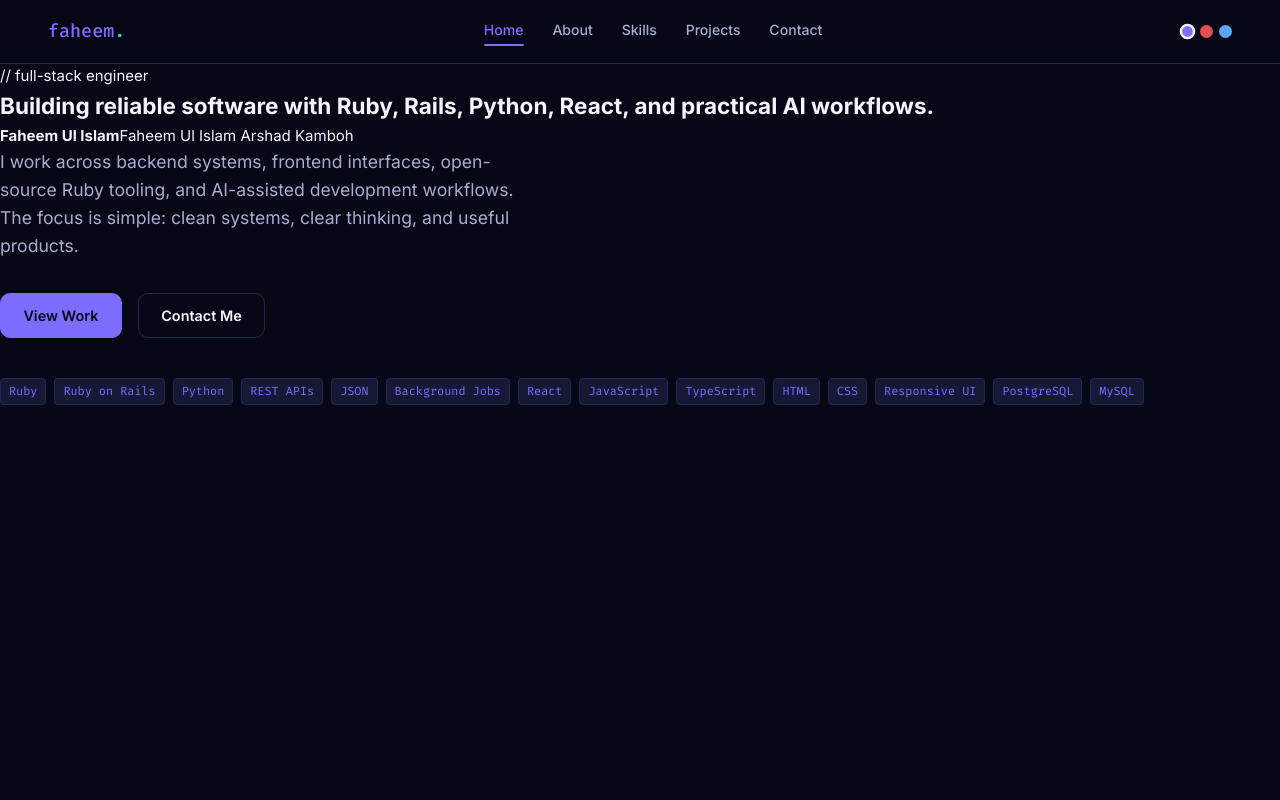
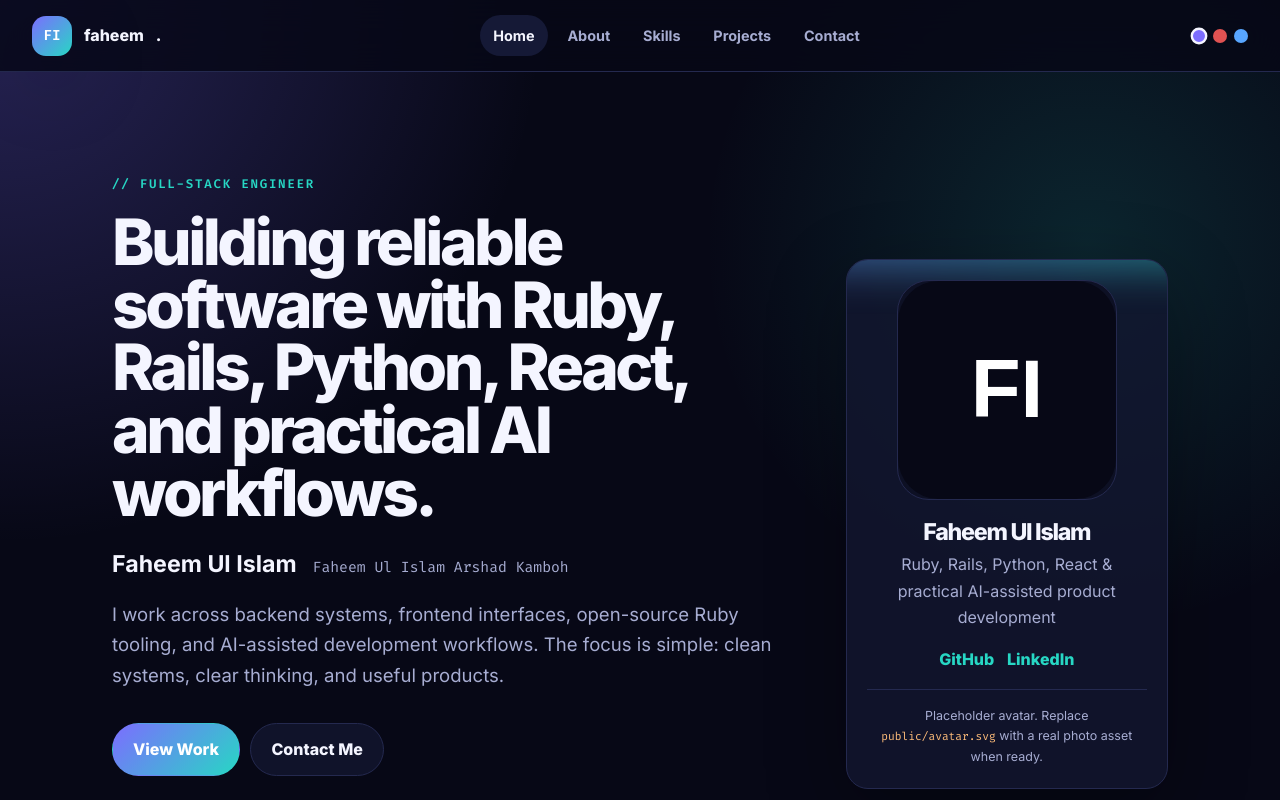
Before and after one commit to faheemKamboh/faheemKamboh.github.io, a React (Vite) app: page /#/ in a window 1280 px wide. Shown: the top 800 px of the page. Built offline with nearby package versions, Linux system fonts and the light colour scheme.

Commit message:
Redesign portfolio styles

```diff
--- a/src/index.css
+++ b/src/index.css
@@ -1,468 +1,413 @@
-/* ── Reset ── */
-*, *::before, *::after { box-sizing: border-box; margin: 0; padding: 0; }
-
-/* ── Tokens (Ruby default — overridden by ThemeContext) ── */
-:root {
-  --bg:      #120808;
-  --bg2:     #1c0f0f;
-  --bg3:     #261414;
-  --border:  #3d1e1e;
-  --text:    #f0e0e0;
-  --muted:   #9e7a7a;
-  --accent:  #e05252;
-  --accent2: #f0a040;
-  --nav-bg:  rgba(18,8,8,0.9);
-  --nav-h:   64px;
-  --max:     960px;
-  --radius:  10px;
+*, *::before, *::after {
+  box-sizing: border-box;
+  margin: 0;
+  padding: 0;
 }
 
-html { scroll-behavior: smooth; }
+:root {
+  --bg: #070816;
+  --bg2: #0d1024;
+  --bg3: #151936;
+  --surface: rgba(18, 22, 48, 0.78);
+  --border: #24294f;
+  --text: #f4f5ff;
+  --muted: #a7add2;
+  --accent: #7c6dff;
+  --accent2: #27d7c4;
+  --warm: #ffbd7a;
+  --nav-bg: rgba(7, 8, 22, 0.82);
+  --nav-h: 72px;
+  --max: 1120px;
+  --radius: 22px;
+  --shadow: 0 24px 80px rgba(0, 0, 0, 0.32);
+}
+
+html {
+  scroll-behavior: smooth;
+}
 
 body {
-  font-family: 'Inter', sans-serif;
-  background: var(--bg);
+  min-width: 320px;
+  background:
+    radial-gradient(circle at top left, rgba(124, 109, 255, 0.28), transparent 34rem),
+    radial-gradient(circle at 85% 12%, rgba(39, 215, 196, 0.14), transparent 24rem),
+    var(--bg);
   color: var(--text);
-  line-height: 1.6;
-  font-size: 15px;
+  font-family: 'Inter', system-ui, -apple-system, BlinkMacSystemFont, 'Segoe UI', sans-serif;
+  font-size: 16px;
+  line-height: 1.65;
   transition: background 0.3s ease, color 0.3s ease;
 }
 
-a { color: var(--accent); text-decoration: none; }
-a:hover { text-decoration: underline; }
+a { color: inherit; text-decoration: none; }
+a:hover { color: var(--accent2); }
 
-/* ── Layout ── */
+a:focus-visible,
+button:focus-visible,
+input:focus-visible,
+textarea:focus-visible {
+  outline: 3px solid var(--accent);
+  outline-offset: 3px;
+}
+
+strong { color: var(--text); }
+code { color: var(--warm); font-family: 'Fira Code', monospace; font-size: 0.9em; }
+
 .page {
   min-height: calc(100vh - var(--nav-h));
   padding-top: var(--nav-h);
 }
 
-.container {
+.container,
+.hero-shell,
+.metric-grid,
+.section-block {
   max-width: var(--max);
   margin: 0 auto;
-  padding: 4rem clamp(1rem, 5vw, 3rem);
+  padding-inline: clamp(1rem, 4vw, 2rem);
 }
 
-.section-label {
+.container { padding-block: clamp(3rem, 7vw, 6rem); }
+
+.eyebrow,
+.section-label,
+.card-kicker {
+  color: var(--accent2);
   font-family: 'Fira Code', monospace;
   font-size: 0.78rem;
-  color: var(--accent2);
+  font-weight: 600;
   letter-spacing: 0.14em;
   text-transform: uppercase;
-  margin-bottom: 0.6rem;
 }
 
+.page-heading { max-width: 760px; margin: 0 0 2.4rem; }
+
+.page-heading h1,
+.section-heading h2,
+.hero-copy h1,
 h2 {
-  font-size: clamp(1.8rem, 4vw, 2.4rem);
-  font-weight: 700;
-  margin-bottom: 2.5rem;
-  line-height: 1.15;
+  color: var(--text);
+  font-size: clamp(2.15rem, 5vw, 4.8rem);
+  font-weight: 800;
+  letter-spacing: -0.055em;
+  line-height: 0.98;
 }
 
-/* ── Nav ── */
+.page-heading p,
+.section-heading p,
+.hero-tagline,
+.profile-card p,
+.card p { color: var(--muted); }
+
 .nav {
   position: fixed;
-  top: 0; left: 0; right: 0;
-  height: var(--nav-h);
-  background: var(--nav-bg);
-  backdrop-filter: blur(14px);
-  border-bottom: 1px solid var(--border);
+  inset: 0 0 auto;
+  z-index: 100;
   display: flex;
   align-items: center;
   justify-content: space-between;
-  padding: 0 clamp(1rem, 5vw, 3rem);
-  z-index: 100;
-  transition: background 0.3s, border-color 0.3s;
+  height: var(--nav-h);
+  padding: 0 clamp(1rem, 4vw, 2rem);
+  border-bottom: 1px solid var(--border);
+  background: var(--nav-bg);
+  backdrop-filter: blur(18px);
 }
 
 .nav-logo {
-  font-family: 'Fira Code', monospace;
-  font-weight: 500;
-  font-size: 1.15rem;
-  color: var(--accent);
-  text-decoration: none;
-}
-.nav-logo:hover { text-decoration: none; }
-.nav-logo span { color: var(--accent2); }
-
-.nav-links {
-  display: flex;
-  gap: 1.8rem;
+  display: inline-flex;
   align-items: center;
+  gap: 0.75rem;
+  color: var(--text);
+  font-weight: 800;
 }
 
-.nav-link {
-  color: var(--muted);
-  font-size: 0.88rem;
-  font-weight: 500;
-  transition: color 0.2s;
-  text-decoration: none;
-  position: relative;
-  padding-bottom: 2px;
-}
-.nav-link::after {
-  content: '';
-  position: absolute;
-  bottom: -2px; left: 0; right: 0;
-  height: 2px;
-  background: var(--accent);
-  border-radius: 2px;
-  transform: scaleX(0);
-  transition: transform 0.2s;
-}
-.nav-link:hover { color: var(--text); text-decoration: none; }
-.nav-link.active { color: var(--accent); text-decoration: none; }
-.nav-link.active::after, .nav-link:hover::after { transform: scaleX(1); }
-
-.nav-right {
-  display: flex;
-  align-items: center;
-  gap: 1rem;
+.logo-mark,
+.nav-logo::before {
+  display: inline-grid;
+  width: 40px;
+  height: 40px;
+  place-items: center;
+  border-radius: 14px;
+  background: linear-gradient(135deg, var(--accent), var(--accent2));
+  color: #fff;
+  font-family: 'Fira Code', monospace;
+  font-size: 0.9rem;
+  box-shadow: var(--shadow);
 }
 
-.theme-dots {
-  display: flex;
-  gap: 6px;
-  align-items: center;
+.nav-logo::before { content: 'FI'; }
+.logo-text { color: var(--text); }
+
+.nav-links,
+.nav-right,
+.theme-dots { display: flex; align-items: center; }
+.nav-links { gap: 0.35rem; }
+
+.nav-link {
+  border-radius: 999px;
+  color: var(--muted);
+  font-size: 0.9rem;
+  font-weight: 700;
+  padding: 0.55rem 0.85rem;
 }
 
+.nav-link:hover,
+.nav-link.active { background: var(--bg3); color: var(--text); }
+.nav-right { gap: 1rem; }
+.theme-dots { gap: 0.45rem; }
+
 .theme-dot {
-  width: 13px; height: 13px;
+  width: 14px;
+  height: 14px;
+  border: 2px solid transparent;
   border-radius: 50%;
-  border: 2px solid transparent;
   cursor: pointer;
   padding: 0;
-  transition: transform 0.2s, border-color 0.2s, box-shadow 0.2s;
 }
-.theme-dot:hover { transform: scale(1.35); }
-.theme-dot.active {
-  border-color: var(--text);
-  transform: scale(1.2);
-  box-shadow: 0 0 0 2px var(--bg);
-}
+
+.theme-dot:hover,
+.theme-dot.active { border-color: var(--text); transform: scale(1.2); }
 
 .burger {
   display: none;
   flex-direction: column;
   gap: 5px;
-  background: none;
-  border: none;
+  border: 0;
+  background: transparent;
   cursor: pointer;
-  padding: 4px;
-}
-.burger span {
-  display: block;
-  width: 22px; height: 2px;
-  background: var(--text);
-  border-radius: 2px;
-  transition: all 0.3s;
+  padding: 0.25rem;
 }
 
-/* ── Buttons ── */
+.burger span { width: 24px; height: 2px; border-radius: 2px; background: var(--text); }
+
 .btn {
   display: inline-flex;
   align-items: center;
-  gap: 0.4rem;
-  padding: 0.65rem 1.4rem;
-  border-radius: var(--radius);
-  font-size: 0.9rem;
-  font-weight: 600;
-  border: 1.5px solid transparent;
+  justify-content: center;
+  min-height: 44px;
+  border: 1px solid transparent;
+  border-radius: 999px;
   cursor: pointer;
-  transition: all 0.2s;
-  text-decoration: none;
+  font-weight: 800;
+  gap: 0.5rem;
+  padding: 0.78rem 1.25rem;
 }
-.btn:hover { text-decoration: none; }
 
-.btn-primary {
-  background: var(--accent);
-  color: var(--bg);
-  border-color: var(--accent);
-}
-.btn-primary:hover { opacity: 0.85; }
+.btn:hover { transform: translateY(-2px); }
+.btn-primary { background: linear-gradient(135deg, var(--accent), var(--accent2)); color: #fff; }
+.btn-outline { border-color: var(--border); background: var(--surface); color: var(--text); }
+.btn-outline:hover { border-color: var(--accent); }
 
-.btn-outline {
-  background: transparent;
-  color: var(--text);
-  border-color: var(--border);
-}
-.btn-outline:hover { border-color: var(--accent); color: var(--accent); }
-
-/* ── Cards ── */
-.card {
-  background: var(--bg2);
+.card,
+.profile-card,
+.metric-card,
+.fact-card {
   border: 1px solid var(--border);
   border-radius: var(--radius);
-  padding: 1.5rem;
-  transition: border-color 0.2s, transform 0.2s;
-}
-.card:hover { border-color: var(--accent); transform: translateY(-3px); }
-
-/* ── Tags ── */
-.tag {
-  display: inline-block;
-  font-size: 0.74rem;
-  background: var(--bg3);
-  color: var(--accent);
-  border: 1px solid var(--border);
-  border-radius: 4px;
-  padding: 0.18rem 0.5rem;
-  font-family: 'Fira Code', monospace;
+  background: var(--surface);
+  box-shadow: var(--shadow);
 }
 
-/* ── Footer ── */
-.footer {
-  text-align: center;
-  padding: 2rem 1rem;
-  color: var(--muted);
-  font-size: 0.8rem;
-  border-top: 1px solid var(--border);
-  margin-top: auto;
-}
-.footer span { color: var(--accent); }
+.card { padding: clamp(1.25rem, 3vw, 1.7rem); }
 
-/* ── Animations ── */
-@keyframes fadeUp {
-  from { opacity: 0; transform: translateY(24px); }
-  to   { opacity: 1; transform: translateY(0); }
+.hero-shell {
+  display: grid;
+  grid-template-columns: minmax(0, 1.35fr) minmax(280px, 0.65fr);
+  gap: clamp(1.5rem, 5vw, 4rem);
+  align-items: center;
+  min-height: calc(100vh - var(--nav-h));
+  padding-block: clamp(3rem, 8vw, 7rem);
 }
 
-.fade-in { animation: fadeUp 0.5s ease both; }
-.fade-in-1 { animation: fadeUp 0.5s 0.1s ease both; }
-.fade-in-2 { animation: fadeUp 0.5s 0.2s ease both; }
-.fade-in-3 { animation: fadeUp 0.5s 0.3s ease both; }
-.fade-in-4 { animation: fadeUp 0.5s 0.4s ease both; }
+.hero-copy h1 { margin: 1rem 0 1.25rem; max-width: 840px; }
 
-/* ── Hero ── */
-.hero-page {
+.hero-name-line {
   display: flex;
-  align-items: center;
-  min-height: 100vh;
-  padding-top: var(--nav-h);
+  flex-wrap: wrap;
+  gap: 0.6rem 1rem;
+  align-items: baseline;
+  margin-bottom: 1rem;
 }
 
-.hero-name {
-  font-size: clamp(3rem, 9vw, 5.5rem);
-  font-weight: 700;
-  line-height: 1.0;
-  margin-bottom: 0.8rem;
-  background: linear-gradient(135deg, var(--text) 60%, var(--accent));
-  -webkit-background-clip: text;
-  -webkit-text-fill-color: transparent;
-  background-clip: text;
+.hero-name-line strong { font-size: clamp(1.1rem, 2vw, 1.45rem); }
+.hero-name-line span { color: var(--muted); font-family: 'Fira Code', monospace; font-size: 0.92rem; }
+.hero-tagline { max-width: 720px; font-size: clamp(1rem, 2vw, 1.16rem); }
+
+.hero-cta,
+.hero-stack,
+.project-footer,
+.skill-tags { display: flex; flex-wrap: wrap; gap: 0.65rem; }
+.hero-cta { margin: 2rem 0 1.65rem; }
+
+.tag {
+  display: inline-flex;
+  align-items: center;
+  min-height: 30px;
+  border: 1px solid var(--border);
+  border-radius: 999px;
+  background: var(--bg3);
+  color: var(--text);
+  font-family: 'Fira Code', monospace;
+  font-size: 0.76rem;
+  padding: 0.25rem 0.65rem;
 }
 
-.hero-role {
-  font-family: 'Fira Code', monospace;
-  font-size: clamp(1rem, 2.5vw, 1.35rem);
-  color: var(--accent);
-  margin-bottom: 1.5rem;
-  min-height: 2em;
-  display: flex;
-  align-items: center;
-  gap: 2px;
+.profile-card {
+  position: relative;
+  overflow: hidden;
+  padding: 1.25rem;
+  text-align: center;
 }
 
-.cursor {
-  animation: blink 1s step-end infinite;
-  color: var(--accent2);
-  font-weight: 300;
-}
-@keyframes blink { 50% { opacity: 0; } }
-
-.hero-tagline {
-  font-size: clamp(0.95rem, 2vw, 1.1rem);
-  color: var(--muted);
-  max-width: 540px;
-  margin-bottom: 2rem;
+.profile-card::before {
+  content: '';
+  position: absolute;
+  inset: -40% -30% auto;
+  height: 220px;
+  background: linear-gradient(135deg, var(--accent), var(--accent2));
+  opacity: 0.5;
+  filter: blur(20px);
 }
 
-.hero-cta {
-  display: flex;
-  gap: 1rem;
-  flex-wrap: wrap;
-  margin-bottom: 2.5rem;
+.avatar-wrap {
+  position: relative;
+  z-index: 1;
+  display: grid;
+  width: min(220px, 65vw);
+  aspect-ratio: 1;
+  margin: 0 auto 1.3rem;
+  place-items: center;
+  border: 1px solid var(--border);
+  border-radius: 32px;
+  background: var(--bg2);
+  overflow: hidden;
 }
 
-.hero-stack {
-  display: flex;
-  gap: 0.5rem;
-  flex-wrap: wrap;
+.avatar { width: 100%; height: 100%; object-fit: cover; }
+.profile-card h2 { position: relative; z-index: 1; font-size: 1.45rem; margin-bottom: 0.5rem; }
+.profile-links { position: relative; z-index: 1; display: flex; justify-content: center; gap: 0.8rem; margin: 1rem 0; }
+.profile-links a,
+.text-link { color: var(--accent2); font-weight: 800; }
+.avatar-note { position: relative; z-index: 1; border-top: 1px solid var(--border); font-size: 0.78rem; margin-top: 1rem; padding-top: 1rem; }
+
+.metric-grid {
+  display: grid;
+  grid-template-columns: repeat(4, 1fr);
+  gap: 1rem;
+  padding-bottom: clamp(3rem, 7vw, 5rem);
 }
 
-/* ── About page ── */
-.about-grid {
+.metric-card { padding: 1.25rem; }
+.metric-card strong { display: block; font-size: clamp(1.65rem, 4vw, 2.4rem); line-height: 1; }
+.metric-card span { color: var(--muted); font-size: 0.9rem; }
+
+.section-block { padding-bottom: clamp(3rem, 8vw, 6rem); }
+.section-heading { max-width: 760px; margin-bottom: 1.5rem; }
+.section-heading h2 { font-size: clamp(2rem, 4vw, 3.2rem); margin: 0.7rem 0; }
+
+.feature-grid,
+.skills-grid,
+.projects-grid { display: grid; gap: 1rem; }
+.feature-grid { grid-template-columns: repeat(3, 1fr); }
+.skills-grid { grid-template-columns: repeat(auto-fit, minmax(240px, 1fr)); }
+.projects-grid { grid-template-columns: repeat(auto-fit, minmax(280px, 1fr)); }
+
+.feature-card,
+.project-card,
+.skill-card { display: flex; flex-direction: column; gap: 1rem; }
+.feature-card h3,
+.project-card h2,
+.skill-card h2,
+.skill-card h3,
+.fact-card h2,
+.contact-intro h2,
+.blog-card h2 { font-size: 1.15rem; line-height: 1.2; }
+
+.about-grid,
+.contact-wrap {
   display: grid;
-  grid-template-columns: 1fr 260px;
-  gap: 3rem;
+  grid-template-columns: minmax(0, 1.1fr) minmax(280px, 0.9fr);
+  gap: 1.2rem;
   align-items: start;
 }
 
-.about-text p { color: var(--muted); }
 .about-text p + p { margin-top: 1rem; }
-.about-text strong { color: var(--text); }
+.about-sidebar { display: grid; gap: 1rem; }
+.fact-card { padding: 1.35rem; }
+.fact-card ul { list-style: none; margin-top: 1rem; }
+.fact-card li { color: var(--muted); display: flex; gap: 0.55rem; padding: 0.35rem 0; }
+.fact-card li span { color: var(--accent2); font-family: 'Fira Code', monospace; }
 
-.about-sidebar { display: flex; flex-direction: column; gap: 1rem; }
+.project-top { display: flex; justify-content: space-between; gap: 1rem; }
+.project-role,
+.quiet-note { color: var(--muted); font-size: 0.92rem; }
+.quiet-note { border-top: 1px solid var(--border); margin-top: auto; padding-top: 1rem; }
 
-.fact-card {
-  background: var(--bg2);
-  border: 1px solid var(--border);
-  border-radius: var(--radius);
-  padding: 1.25rem 1.5rem;
-}
-.fact-card h3 {
-  font-family: 'Fira Code', monospace;
-  font-size: 0.75rem;
-  color: var(--muted);
-  text-transform: uppercase;
-  letter-spacing: 0.1em;
-  margin-bottom: 0.85rem;
-}
-.fact-card ul { list-style: none; }
-.fact-card li {
-  display: flex;
-  align-items: center;
-  gap: 0.5rem;
-  font-size: 0.875rem;
-  padding: 0.28rem 0;
-  color: var(--text);
-}
-.fact-card li .arrow { color: var(--accent2); font-family: 'Fira Code', monospace; }
+.blog-list { display: grid; gap: 1.2rem; }
+.blog-card { gap: 1.5rem; }
+.blog-card-header { max-width: 820px; }
+.blog-card-header h2 { margin: 0.45rem 0 0.55rem; }
+.blog-sections { display: grid; gap: 1rem; }
+.blog-sections section { border-top: 1px solid var(--border); padding-top: 1rem; }
+.blog-sections h3 { font-size: 1rem; margin-bottom: 0.3rem; }
 
-/* ── Skills page ── */
-.skills-grid {
-  display: grid;
-  grid-template-columns: repeat(auto-fill, minmax(220px, 1fr));
-  gap: 1.1rem;
+.contact-socials { display: grid; gap: 0.75rem; margin-top: 1.25rem; }
+.social-link { border: 1px solid var(--border); border-radius: 14px; background: var(--bg3); color: var(--text); font-weight: 800; padding: 0.85rem 1rem; }
+.social-link:hover { border-color: var(--accent); color: var(--accent2); }
+
+.contact-form { display: grid; gap: 1rem; }
+.form-group { display: grid; gap: 0.45rem; }
+.form-group label { color: var(--muted); font-family: 'Fira Code', monospace; font-size: 0.78rem; font-weight: 600; letter-spacing: 0.08em; text-transform: uppercase; }
+.form-group input,
+.form-group textarea { width: 100%; border: 1px solid var(--border); border-radius: 14px; background: var(--bg2); color: var(--text); font: inherit; padding: 0.85rem 1rem; resize: vertical; }
+.form-group input::placeholder,
+.form-group textarea::placeholder { color: var(--muted); }
+.success-message { border: 1px solid var(--border); border-radius: 18px; background: var(--bg3); padding: 1.25rem; }
+
+.footer { border-top: 1px solid var(--border); color: var(--muted); font-size: 0.86rem; padding: 2rem 1rem; text-align: center; }
+.footer span { color: var(--text); font-weight: 800; }
+
+@media (max-width: 900px) {
+  .hero-shell,
+  .about-grid,
+  .contact-wrap { grid-template-columns: 1fr; }
+  .profile-card { max-width: 520px; }
+  .feature-grid,
+  .metric-grid { grid-template-columns: repeat(2, 1fr); }
+  .logo-text { display: none; }
 }
 
-.skill-card h3 {
-  font-family: 'Fira Code', monospace;
-  font-size: 0.8rem;
-  color: var(--muted);
-  text-transform: uppercase;
-  letter-spacing: 0.08em;
-  margin-bottom: 0.9rem;
+@media (max-width: 700px) {
+  :root { --nav-h: 68px; }
+  .theme-dots { display: none; }
+  .burger { display: flex; }
+  .nav-links {
+    position: fixed;
+    top: var(--nav-h);
+    left: 1rem;
+    right: 1rem;
+    display: grid;
+    border: 1px solid var(--border);
+    border-radius: 22px;
+    background: var(--bg2);
+    box-shadow: var(--shadow);
+    gap: 0.35rem;
+    opacity: 0;
+    padding: 0.75rem;
+    pointer-events: none;
+    transform: translateY(-16px);
+  }
+  .nav-links.open { opacity: 1; pointer-events: auto; transform: translateY(0); }
+  .nav-link { padding: 0.8rem 1rem; }
+  .metric-grid,
+  .feature-grid { grid-template-columns: 1fr; }
+  .container,
+  .hero-shell,
+  .metric-grid,
+  .section-block { padding-inline: 1rem; }
+  .hero-shell { min-height: auto; }
 }
 
-.skill-tags {
-  display: flex;
-  flex-wrap: wrap;
-  gap: 0.4rem;
+@media (prefers-reduced-motion: reduce) {
+  *, *::before, *::after { scroll-behavior: auto !important; transition: none !important; }
 }
-
-/* ── Projects page ── */
-.projects-grid {
-  display: grid;
-  grid-template-columns: repeat(auto-fill, minmax(280px, 1fr));
-  gap: 1.2rem;
-}
-
-.project-top {
-  display: flex;
-  justify-content: space-between;
-  align-items: flex-start;
-  margin-bottom: 0.75rem;
-}
-
-.project-icon { font-size: 1.7rem; line-height: 1; }
-.project-links { display: flex; gap: 0.4rem; }
-
-.icon-btn {
-  display: inline-flex;
-  align-items: center;
-  justify-content: center;
-  width: 30px; height: 30px;
-  border-radius: 6px;
-  border: 1px solid var(--border);
-  color: var(--muted);
-  transition: all 0.2s;
-}
-.icon-btn:hover { color: var(--accent); border-color: var(--accent); text-decoration: none; }
-
-.project-card h3 { font-size: 1rem; font-weight: 600; margin-bottom: 0.5rem; }
-.project-card p { font-size: 0.875rem; color: var(--muted); margin-bottom: 1rem; }
-.project-footer { display: flex; gap: 0.4rem; flex-wrap: wrap; }
-
-/* ── Contact page ── */
-.contact-wrap {
-  display: grid;
-  grid-template-columns: 1fr 1fr;
-  gap: 4rem;
-  align-items: start;
-}
-
-.contact-intro p { color: var(--muted); margin-bottom: 1.5rem; }
-
-.contact-socials { display: flex; flex-direction: column; gap: 0.75rem; }
-
-.social-link {
-  display: inline-flex;
-  align-items: center;
-  gap: 0.6rem;
-  padding: 0.65rem 1.1rem;
-  background: var(--bg2);
-  border: 1px solid var(--border);
-  border-radius: var(--radius);
-  font-size: 0.875rem;
-  color: var(--text);
-  font-weight: 500;
-  transition: all 0.2s;
-  text-decoration: none;
-}
-.social-link:hover { border-color: var(--accent); color: var(--accent); text-decoration: none; }
-
-.contact-form { display: flex; flex-direction: column; gap: 1rem; }
-
-.form-group { display: flex; flex-direction: column; gap: 0.4rem; }
-
-.form-group label {
-  font-size: 0.8rem;
-  font-family: 'Fira Code', monospace;
-  color: var(--muted);
-  text-transform: uppercase;
-  letter-spacing: 0.08em;
-}
-
-.form-group input,
-.form-group textarea {
-  background: var(--bg2);
-  border: 1px solid var(--border);
-  border-radius: var(--radius);
-  padding: 0.65rem 1rem;
-  color: var(--text);
-  font-family: 'Inter', sans-serif;
-  font-size: 0.9rem;
-  outline: none;
-  transition: border-color 0.2s;
-  resize: vertical;
-}
-.form-group input:focus,
-.form-group textarea:focus { border-color: var(--accent); }
-.form-group input::placeholder,
-.form-group textarea::placeholder { color: var(--muted); }
-
-/* ── Responsive ── */
-@media (max-width: 640px) {
-  .nav-links {
-    position: fixed;
-    top: var(--nav-h); left: 0; right: 0;
-    background: var(--bg2);
-    border-bottom: 1px solid var(--border);
-    flex-direction: column;
-    padding: 1.5rem 2rem;
-    gap: 1.2rem;
-    transform: translateY(-110%);
-    opacity: 0;
-    transition: transform 0.3s ease, opacity 0.3s ease;
-    pointer-events: none;
-  }
-  .nav-links.open {
-    transform: translateY(0);
-    opacity: 1;
-    pointer-events: all;
-  }
-  .burger { display: flex; }
-  .about-grid { grid-template-columns: 1fr; }
-  .contact-wrap { grid-template-columns: 1fr; gap: 2.5rem; }
-}
```
